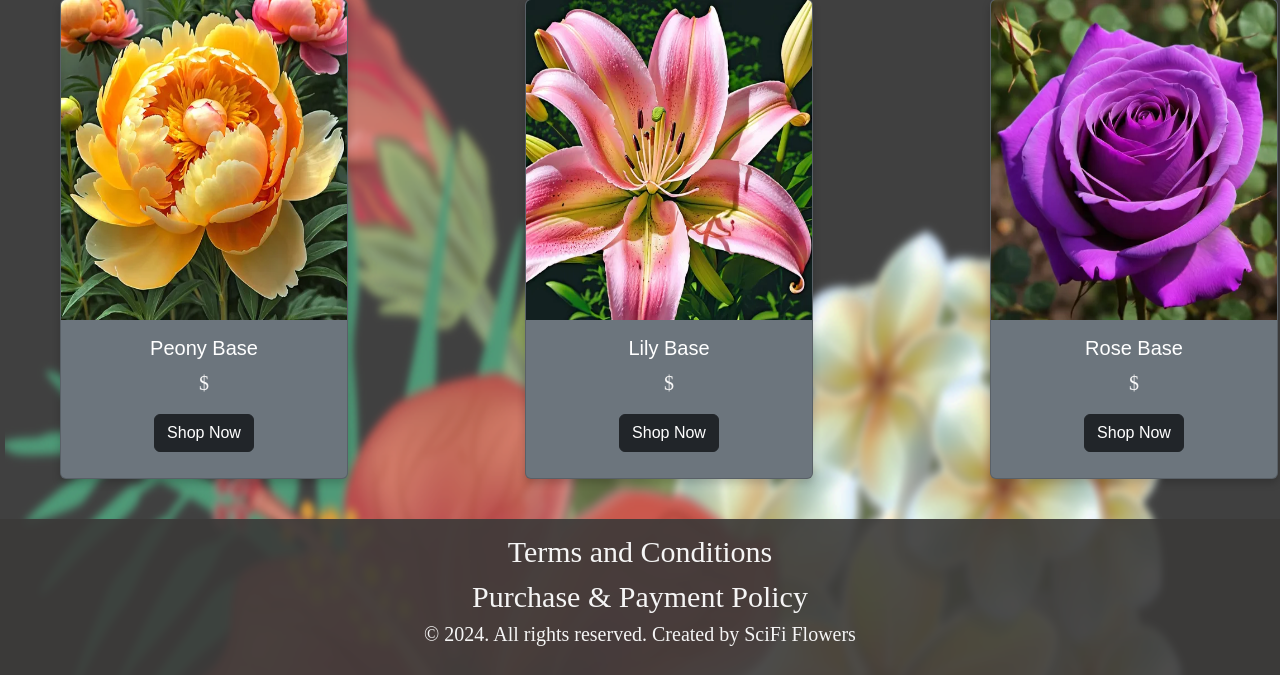
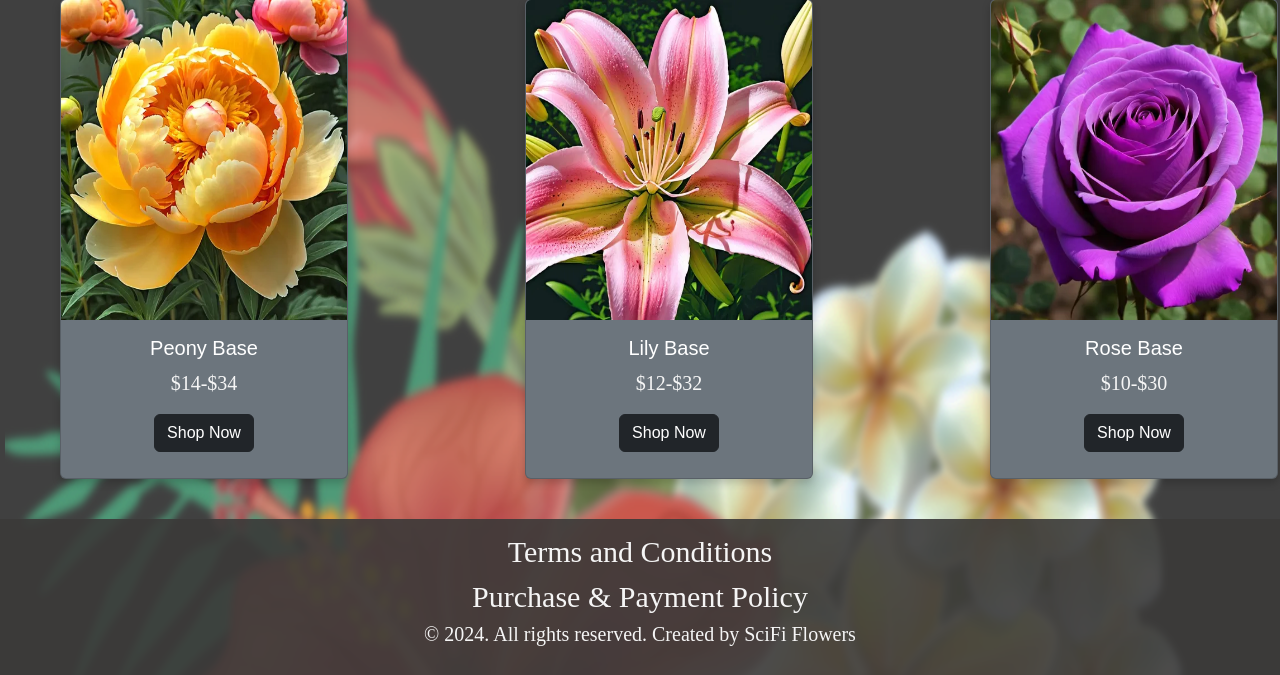
Before and after one commit to ariana-crowell/SciFi_Flowers, a PHP site: page /shop.php in a window 1280 px wide. Shown: the part 212-887 px from the top of the page. Run offline with PHP 8.4, Linux system fonts and the light colour scheme.

Commit message:
Update shop.php

```diff
--- a/shop.php
+++ b/shop.php
@@ -32,7 +32,7 @@
                     <img src="img/Orange-YellowPeonyBase.jpg" class="card-img-top" alt="..." style="height:20rem;">
                     <div class="card-body ">
                         <h5 class="card-title">Peony Base</h5>
-                        <p class="card-text">$</p>
+                        <p class="card-text">$14-$34</p>
                     <a href="#" class="btn btn-dark">Shop Now</a>
                     </div>
                 </div>
@@ -43,7 +43,7 @@
                     <img src="img/PinkLilyBase.jpg" class="card-img-top" alt="..." style="height:20rem;">
                     <div class="card-body ">
                         <h5 class="card-title">Lily Base</h5>
-                        <p class="card-text">$</p>
+                        <p class="card-text">$12-$32</p>
                     <a href="#" class="btn btn-dark">Shop Now</a>
                     </div>
                 </div>
@@ -54,7 +54,7 @@
                     <img src="img/PurpleRoseBase.jpg" class="card-img-top" alt="..." style="height:20rem;">
                     <div class="card-body ">
                         <h5 class="card-title">Rose Base</h5>
-                        <p class="card-text">$</p>
+                        <p class="card-text">$10-$30</p>
                     <a href="#" class="btn btn-dark">Shop Now</a>
                     </div>
                 </div>
```
